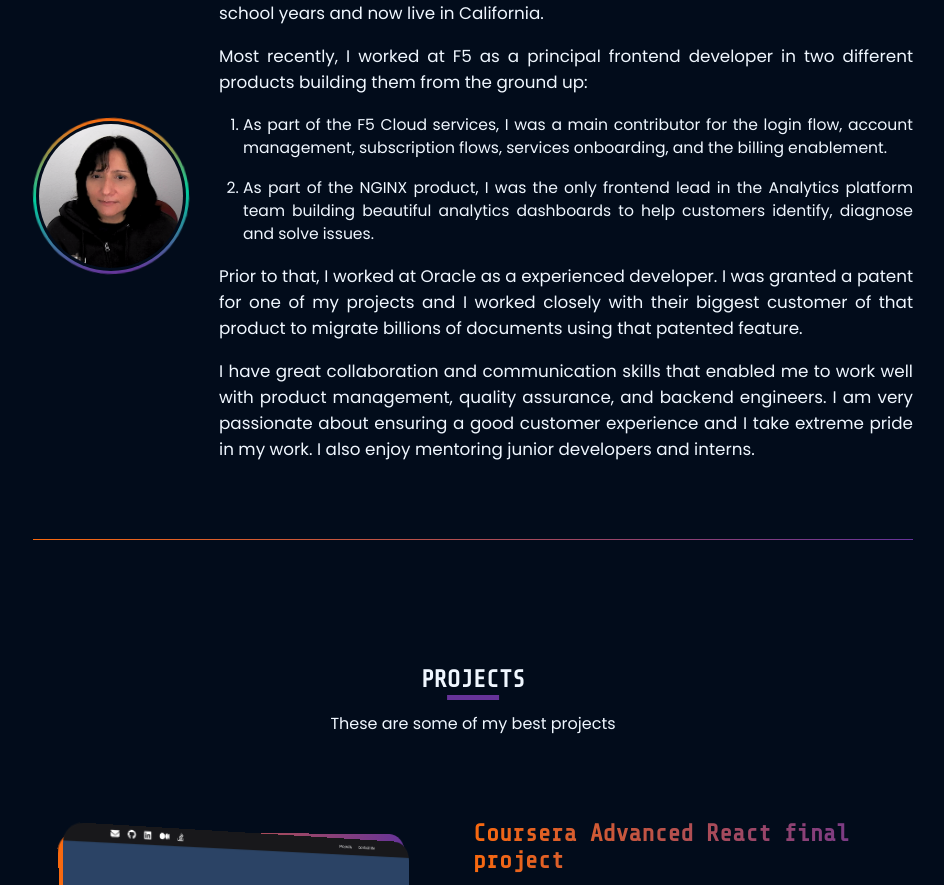
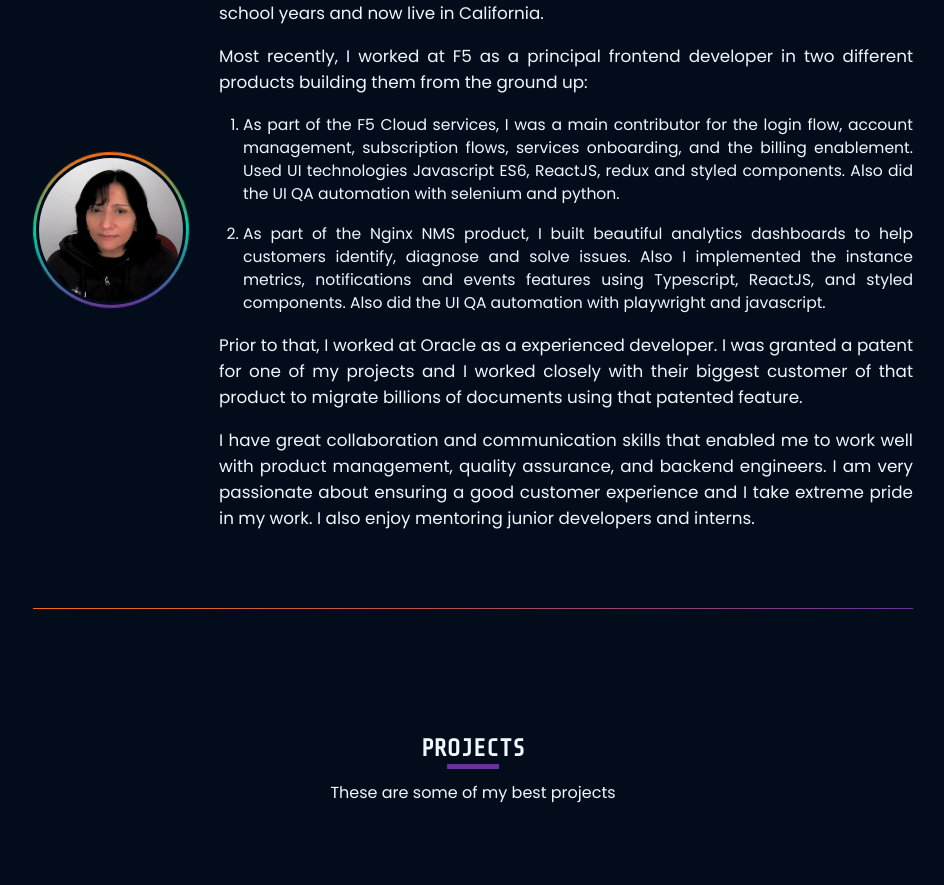
Before and after one commit to maurajoglekar/maura-portfolio-2024, a React (Create React App) app: page / in a window 1280 px wide. Shown: the part 968-1853 px from the top of the page, without its empty margins (167-1111 px from the left). Built offline with nearby package versions, Linux system fonts and the light colour scheme.

Commit message:
updated about details

```diff
--- a/src/components/sections/AboutSection.jsx
+++ b/src/components/sections/AboutSection.jsx
@@ -1,4 +1,3 @@
-
 import {
   AboutContent,
   DarkCircle,
@@ -24,25 +23,42 @@ export const AboutSection = () => {
             Hello <StyledEmoji>👋</StyledEmoji>
           </StyledHeading>
           <p>
-            My name is Maura Joglekar.  I'm originally from Mexico, lived in Colorado during my school years and now live in California.
+            My name is Maura Joglekar. I'm originally from Mexico, lived in
+            Colorado during my school years and now live in California.
           </p>
           <p>
-          Most recently,  I worked at F5 as a principal frontend developer in two different products building them from the ground up:
+            Most recently, I worked at F5 as a principal frontend developer in
+            two different products building them from the ground up:
           </p>
           <ol>
             <li>
-              As part of the F5 Cloud services, I was a main contributor for the login flow, account management, subscription flows, services onboarding, and the billing enablement.
+              As part of the F5 Cloud services, I was a main contributor for the
+              login flow, account management, subscription flows, services
+              onboarding, and the billing enablement. Used UI technologies
+              Javascript ES6, ReactJS, redux and styled components. Also did the
+              UI QA automation with selenium and python.
             </li>
             <li>
-              As part of the NGINX product, I was the only frontend lead in the Analytics platform team building beautiful analytics dashboards to help customers identify, diagnose and solve issues.
+              As part of the Nginx NMS product, I built beautiful analytics
+              dashboards to help customers identify, diagnose and solve issues.
+              Also I implemented the instance metrics, notifications and events
+              features using Typescript, ReactJS, and styled components. Also
+              did the UI QA automation with playwright and javascript.
             </li>
           </ol>
 
-           <p>
-             Prior to that, I worked at Oracle as a experienced developer.  I was granted a patent for one of my projects and I worked closely with their biggest customer of that product to migrate billions of documents using that patented feature.
+          <p>
+            Prior to that, I worked at Oracle as a experienced developer. I was
+            granted a patent for one of my projects and I worked closely with
+            their biggest customer of that product to migrate billions of
+            documents using that patented feature.
           </p>
           <p>
-            I have great collaboration and communication skills that enabled me to work well with product management, quality assurance, and backend engineers. I am very passionate about ensuring a good customer experience and I take extreme pride in my work. I also enjoy mentoring junior developers and interns.
+            I have great collaboration and communication skills that enabled me
+            to work well with product management, quality assurance, and backend
+            engineers. I am very passionate about ensuring a good customer
+            experience and I take extreme pride in my work. I also enjoy
+            mentoring junior developers and interns.
           </p>
         </AboutContent>
       </StyledAboutSection>
```
